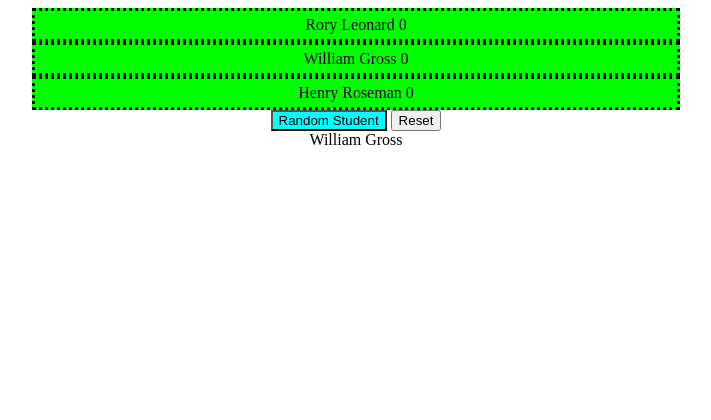
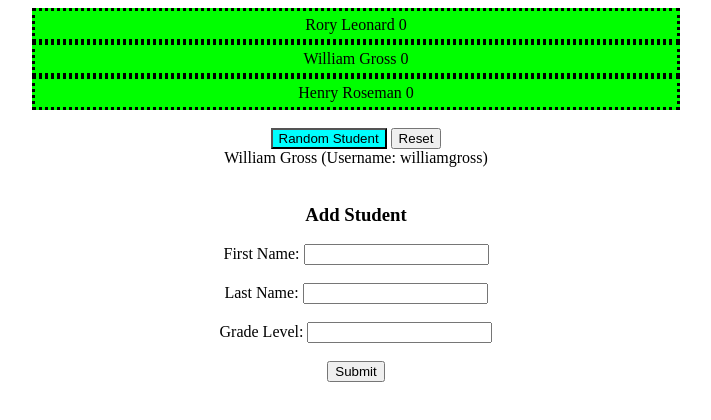
Before and after one commit to henryroseman/2102-1, a plain HTML site: page index.html in a window 1280 px wide. Shown: the whole page, without its empty margins (284-995 px from the left). Drawn offline with Linux system fonts and the light colour scheme.

Commit message:
added student add form

```diff
--- a/index.html
+++ b/index.html
@@ -40,11 +40,20 @@ body {
   <div id="container">
 
 </div>
+<br>
 <button id="pickStudent">Random Student</button>
 <button id="Reset" onclick="resetClick()">Reset</button>
 <div>
+
  <span id="picked">...</span>
-
+  <br> <br>
+   <h3>Add Student</h3>
+  <form>
+ First Name: <input type="text" id="First"> <br> <br>
+ Last Name: <input type="text" id="Last"> <br><br>
+ Grade Level: <input type="number" id="GradeLevel"> <br> <br>
+ <input type="button" value="Submit" onclick="formChanged()">
+</form>
 </div>
 
 
@@ -78,7 +87,7 @@ function pickStudent(){
   let randomStudentNum = Math.floor(Math.random()*students.length);
   student = students[randomStudentNum];
   if(studentHolder!==student){
-  document.getElementById("picked").textContent = student.first + " " + student.last;
+  document.getElementById("picked").textContent = student.first + " " + student.last + " (Username: " + student.username + ")";
   } else {
     pickStudent();
   }
@@ -126,6 +135,19 @@ function resetClick(){
   document.getElementById("picked").textcontent = "...";
   renderList();
 }
+
+function formChanged() {
+  var formFirst = document.getElementById("First").value
+  console.log(formFirst);
+  var formLast = document.getElementById("Last").value
+  var formGradeL = document.getElementById("GradeLevel").value
+  let formUsername = formFirst + formLast
+students.push(makeStudent(formUsername.toLowerCase(),formFirst,formLast,formGradeL));
+  renderList();
+  document.getElementById("First").value = "";
+  document.getElementById("Last").value = "";
+  document.getElementById("GradeLevel").value = "";
+}
     </script>
 
 
```
